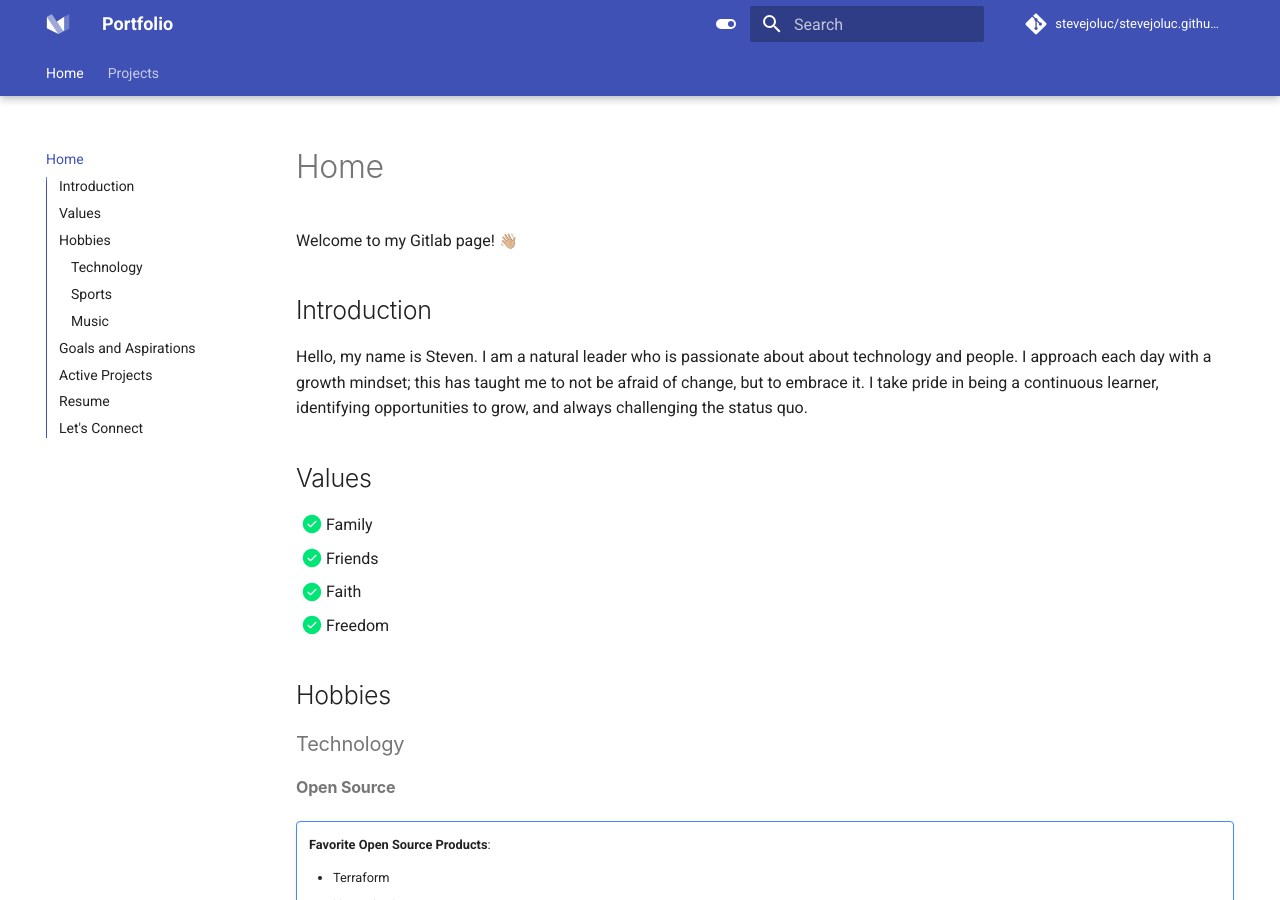
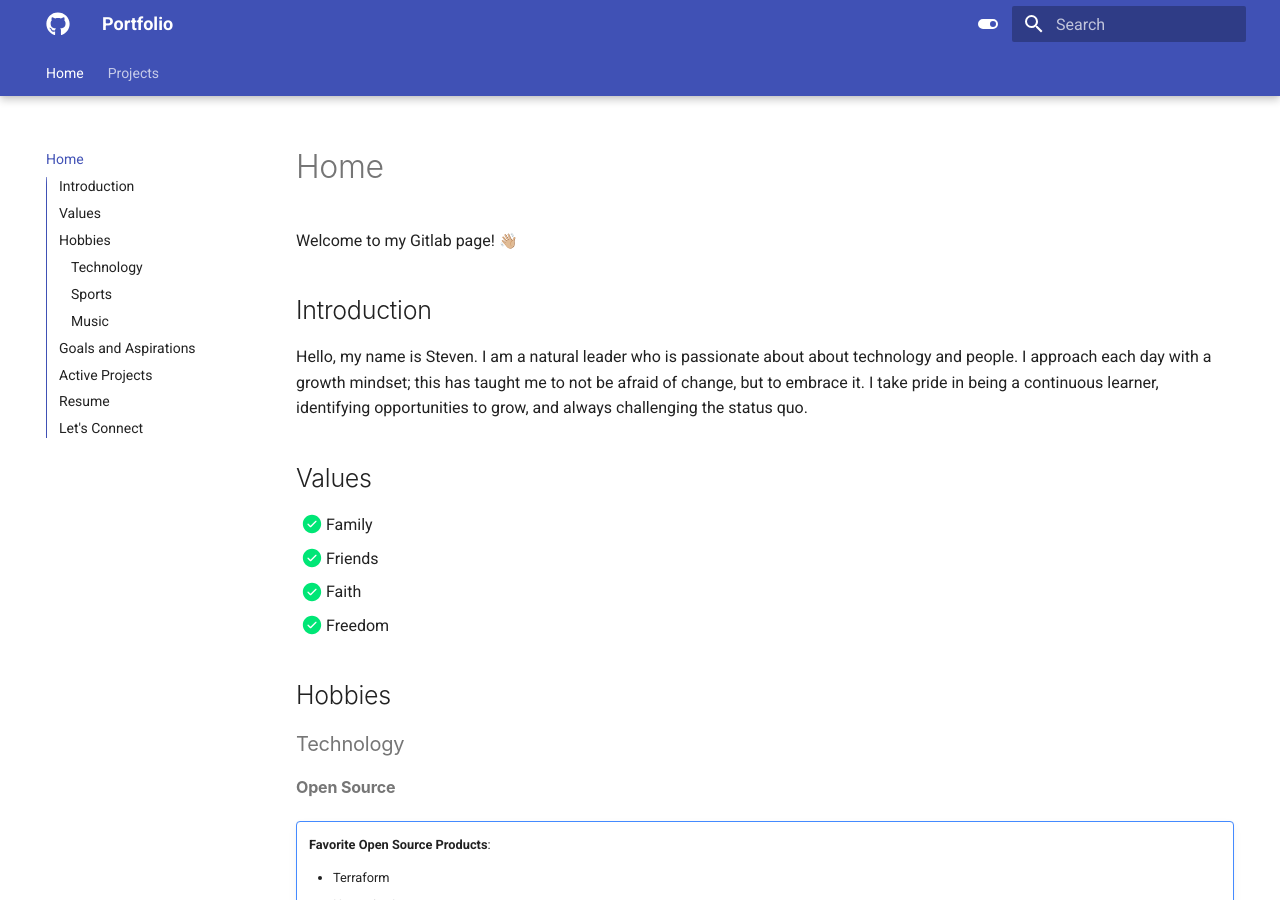
Before and after one commit to stevejoluc/stevejoluc.github.io, an MkDocs documentation site: the page built from docs/index.md, in a window 1280 px wide and 900 px high. Built offline with MkDocs 1.6.1 and Material for MkDocs 9.7.7, drawn with Linux system fonts in a browser that asks for light colours; emoji names are drawn with the system emoji font.

Commit message:
Update mkdocs.yml

```diff
--- a/mkdocs.yml
+++ b/mkdocs.yml
@@ -21,11 +21,6 @@
 site_name: Portfolio
 site_url: http://stevejoluc.github.io/
 site_author: Steven
-
-# Repository
-repo_name: stevejoluc/stevejoluc.github.io
-repo_url: https://stevejoluc.github.io
-edit_uri: ""
 
 # Copyright
 copyright: Copyright &copy; 2016 - 2022 Martin Donath
@@ -78,9 +73,9 @@ theme:
   font:
     text: Roboto
     code: Roboto Mono
-  favicon: fontawesome/brands/github
+  favicon: logo
   icon:
-    logo: logo
+    logo: fontawesome/brands/github
 
 # Plugins
 plugins:
```
